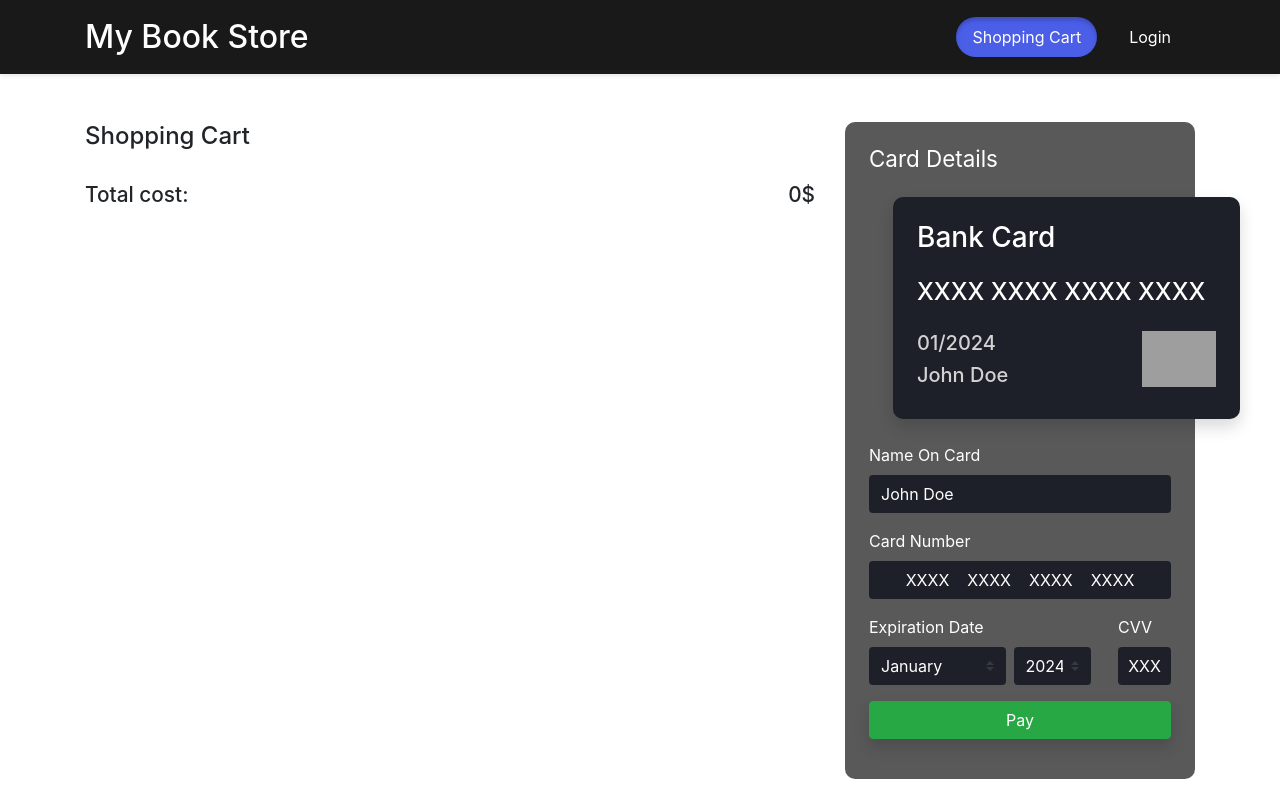
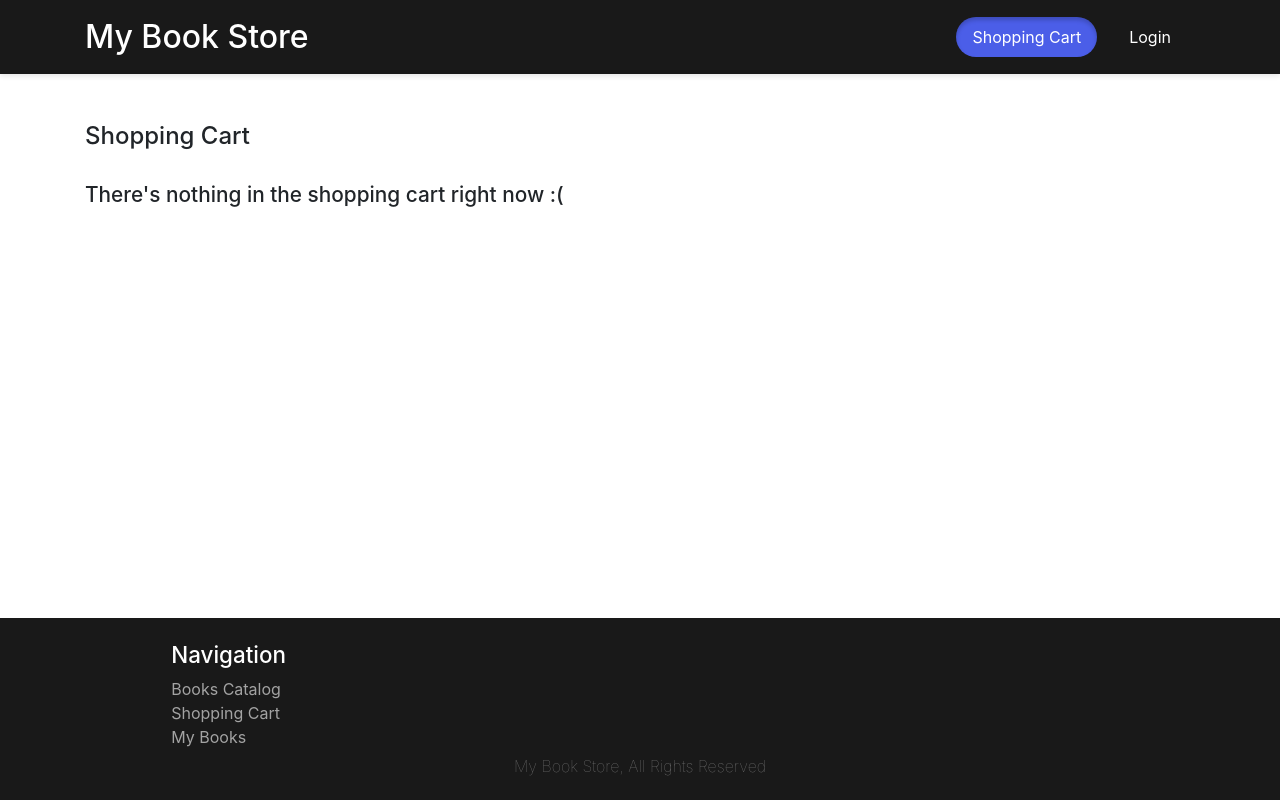
Before and after one commit to pushkov-fedor/Book-Store-App-.wrk, a React (Create React App) app in the folder book-store-frontend/: page /shopping-cart in a window 1280 px wide. Shown: the top 800 px of the page. Built offline with nearby package versions, Linux system fonts and the light colour scheme; grey boxes are pictures that could not be loaded; the HTML template or start-up script is replaced by a standard one.

Commit message:
added "validation" for PaymentCard.js

```diff
--- a/book-store-frontend/src/components/payment-card/PaymentCard.js
+++ b/book-store-frontend/src/components/payment-card/PaymentCard.js
@@ -1,13 +1,27 @@
-import React, {useState} from 'react';
+import React, {useEffect, useState} from 'react';
 import InputMask from 'react-input-mask';
 
 function PaymentCard(props) {
 
     const [nameOnCard, setNameOnCard] = useState("John Doe");
-    const [cardNumber, setCardNumber] = useState("");
+    const [cardNumber, setCardNumber] = useState("XXXX    XXXX    XXXX    XXXX");
     const [expirationMonth, setExpirationMonth] = useState("01");
     const [expirationYear, setExpirationYear] = useState("2024");
-    const [cvv, setCVV] = useState();
+    const [cvv, setCVV] = useState("XXX");
+
+    const [isPaymentInfoValid, setIsPaymentInfoValid] = useState(false);
+    useEffect(() => {
+       let isValid = true;
+       if(nameOnCard.length == 0) {
+           isValid = false;
+       }
+
+       const splittedCardNumber = cardNumber.split("    ");
+       const reduced = splittedCardNumber.reduce((accumulator, current) =>  accumulator += Number(current), 0)
+       if(isNaN(reduced)) isValid = false;
+       if(isNaN(Number(cvv))) isValid = false;
+       setIsPaymentInfoValid(isValid);
+    }, [nameOnCard, cardNumber, cvv]);
 
 
     function handleNameOnCardChange(event) {
@@ -88,7 +102,7 @@ function PaymentCard(props) {
                         <InputMask id="cvv" className="form-control text-center text-white border-0 px-1" value={cvv} onChange={handleCVVChange} mask="999" maskChar="X" alwaysShowMask style={{backgroundColor: "#1D2029"}}/>
                     </div>
                 </div>
-                <button type="submit" className="btn btn-success w-100 mb-3 shadow">Pay</button>
+                <button type="submit" className="btn btn-success w-100 mb-3 shadow" disabled={!isPaymentInfoValid}>Pay</button>
             </form>
         </div>
     );
--- a/book-store-frontend/src/components/shopping-cart/ShoppingCart.js
+++ b/book-store-frontend/src/components/shopping-cart/ShoppingCart.js
@@ -26,11 +26,12 @@ function ShoppingCart(props) {
                     <h2 style={{fontWeight: "500", fontSize: "1.5rem"}}>Shopping Cart</h2>
                     {savedBooksElement}
                     <div className="d-flex justify-content-between">
-                        <h2 className="mt-4" style={{fontWeight: "500", fontSize: "1.3rem"}}>Total cost:</h2>
-                        <h2 className="mt-4" style={{fontWeight: "500", fontSize: "1.3rem"}}>{summaryPrice}$</h2>
+                            <h2 className={`${savedBooksElement.length == 0 ? "d-none" : ""} mt-4`} style={{fontWeight: "500", fontSize: "1.3rem"}}>Total cost:</h2>
+                            <h2 className={`${savedBooksElement.length == 0 ? "d-none" : ""} mt-4`} style={{fontWeight: "500", fontSize: "1.3rem"}}>{summaryPrice}$</h2>
+                            <h2 className={`${savedBooksElement.length == 0 ? "" : "d-none"} mt-4`} style={{fontWeight: "500", fontSize: "1.3rem"}}>There's nothing in the shopping cart right now :(</h2>
                     </div>
                 </div>
-                <div className="col-12 col-xl-4 row d-flex justify-content-center mx-0 px-lg-0">
+                <div className={`col-12 col-xl-4 row ${savedBooksElement.length == 0 ? "d-none" : "d-flex"} justify-content-center mx-0 px-lg-0`}>
                     <div className="col-sm-9 col-md-7 col-lg-5 col-xl-12">
                         <PaymentCard submitPayment={submitPayment}/>
                     </div>
```
